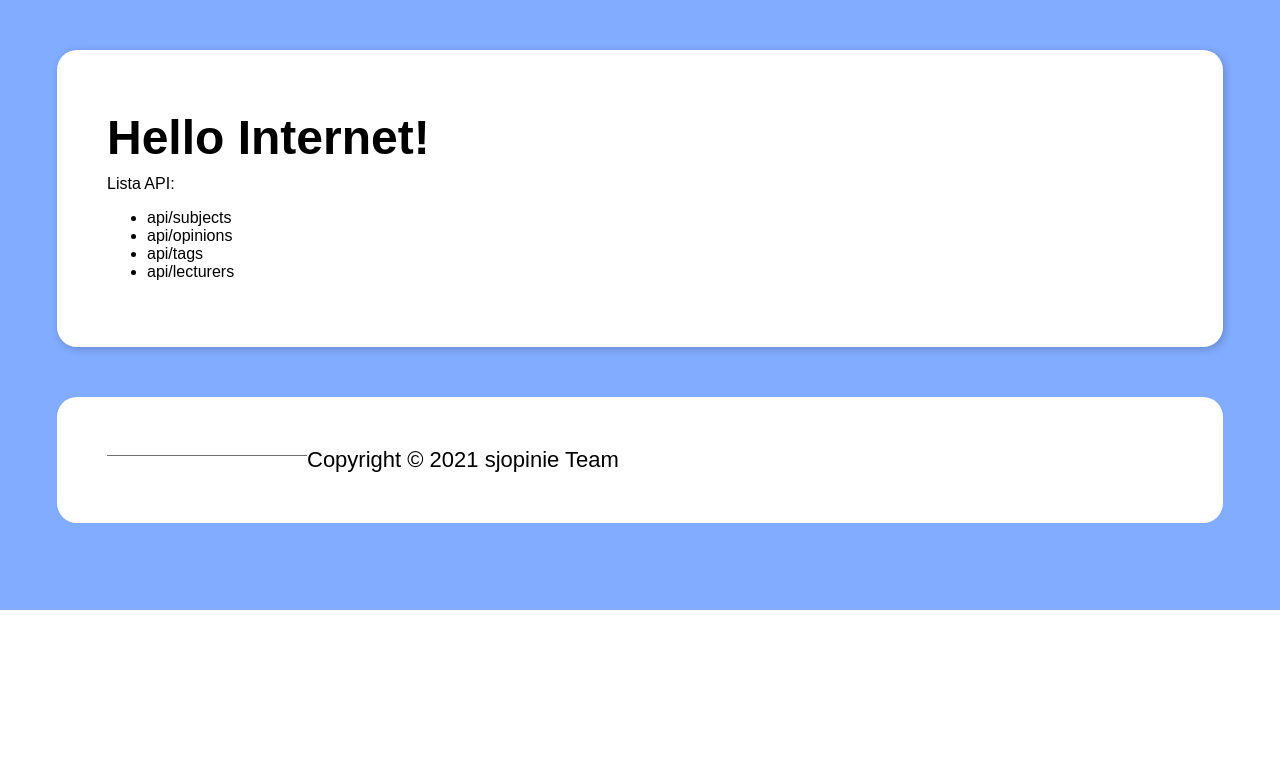
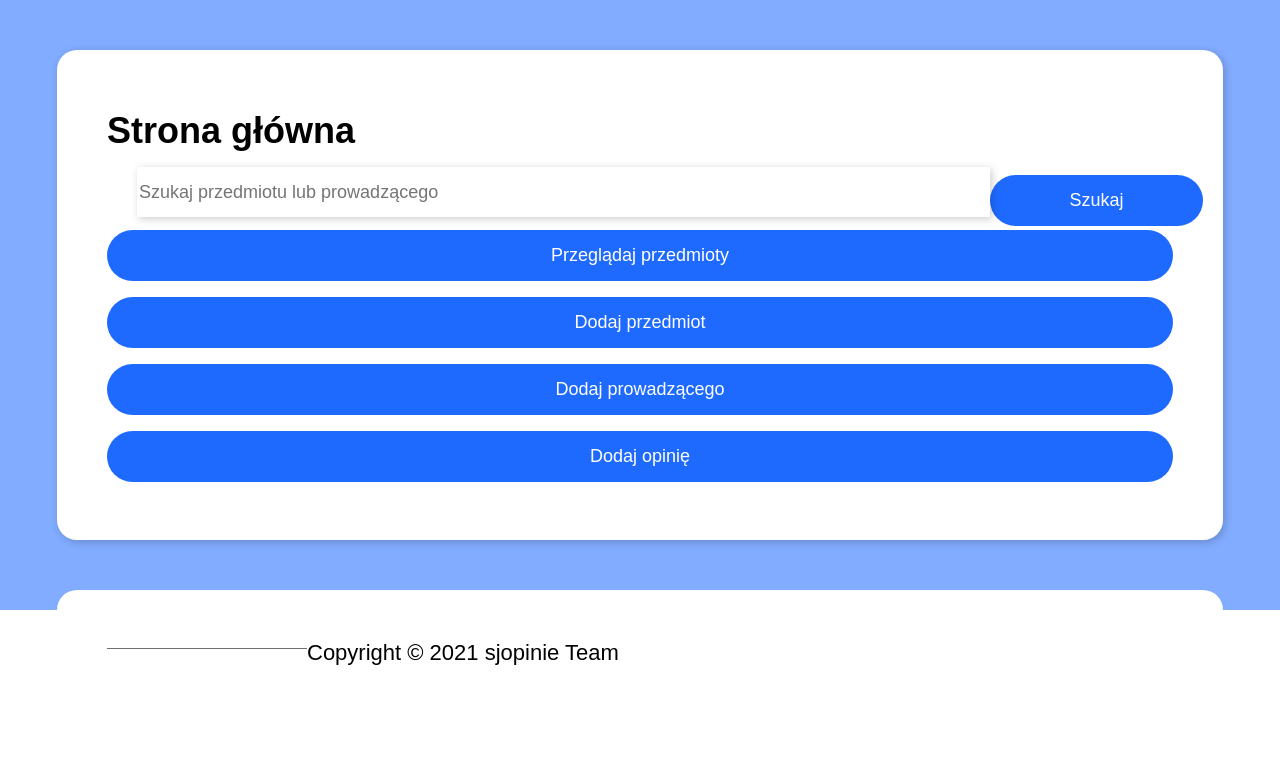
Before and after one commit to sjopinie/sjopinie, a Django app: template sjopinie/sjopinie_app/templates/sjopinie_app/home.html in a window 1280 px wide. Shown: the part 110-876 px from the top of the page. Before the commit the page ends 720 px from the top, so only its background shows below. Run offline with Django 3.2, Linux system fonts and the light colour scheme; the template is opened without the code that fills it, so the values that code supplies are empty; parts of the project's set-up code (start-up, migrations or seed data) failed here and were passed over.

Commit message:
Update remaining pages

```diff
--- a/sjopinie/sjopinie_app/static/js/list_elements.js
+++ b/sjopinie/sjopinie_app/static/js/list_elements.js
@@ -7,7 +7,6 @@ const gen_list_member = (subject) =>
       <td></td>
     </tr>`; //TODO proper click location
 
-const load_btn = document.querySelector("#load-list");
 const subject_list = new Vue({
   el: "#list-view",
   delimiters: ["{+", "+}"],
@@ -21,7 +20,7 @@ const load_list = function () {
   fetch("/api/subjects")
     .then((response) => response.json())
     .then((list) => {
-      subject_list.loaded_elements = list.length;
+      subject_list.loaded_elements = list.count;
       subject_list.list_body = "";
       list.results.forEach((element) => {
         console.log(element);
@@ -30,4 +29,4 @@ const load_list = function () {
     });
 };
 
-load_btn.addEventListener("click", load_list);
+load_list();
--- a/sjopinie/sjopinie_app/templates/sjopinie_app/base_create_form.html
+++ b/sjopinie/sjopinie_app/templates/sjopinie_app/base_create_form.html
@@ -1,5 +1,5 @@
-{% extends "sjopinie_app/layout.html" %} {% block title %} Home Page sjopinie
-{%endblock %} {% block content %}
+{% extends "sjopinie_app/layout.html" %} {% block title %} sjopinie {%endblock%}
+{% block content %}
 
 <form method="post">
   {% csrf_token %} {{ form.as_p }}
--- a/sjopinie/sjopinie_app/templates/sjopinie_app/home.html
+++ b/sjopinie/sjopinie_app/templates/sjopinie_app/home.html
@@ -1,12 +1,62 @@
-{% extends "sjopinie_app/layout.html" %} {% block title %} Home Page sjopinie
-{%endblock %} {% block content %}
-<h1>Hello Internet!</h1>
+{% extends "sjopinie_app/layout.html" %} {% block title %} Strona główna
+sjopinie {%endblock %} {% block content %}
+<h2>Strona główna</h2>
 
-Lista API:
-<ul>
-  <li><a href="/api/subjects">api/subjects</a></li>
-  <li><a href="/api/opinions">api/opinions</a></li>
-  <li><a href="/api/tags">api/tags</a></li>
-  <li><a href="/api/lecturers">api/lecturers</a></li>
-</ul>
+<div class="search-bar" style="width: 100%">
+  <p style="display: inline">
+    <input
+      id="search-text"
+      class="shadow"
+      type="search"
+      name="search-bar"
+      placeholder="Szukaj przedmiotu lub prowadzącego"
+      style="width: 80%"
+    />
+    <input
+      id="search-button"
+      type="submit"
+      name="search"
+      class="search-button"
+      value="Szukaj"
+      style="width: 20%"
+    />
+  </p>
+</div>
+<input id="list_subjects" type="submit" value="Przeglądaj przedmioty" />
+<input id="add_subject" type="submit" value="Dodaj przedmiot" />
+<input id="add_lect" type="submit" value="Dodaj prowadzącego" />
+<input id="add_opinion" type="submit" value="Dodaj opinię" />
+<script async>
+  document
+    .querySelector("#search-text")
+    .addEventListener("keyup", function (event) {
+      // Number 13 is the "Enter" key on the keyboard
+      if (event.keyCode === 13) {
+        // Cancel the default action, if needed
+        event.preventDefault();
+        // Trigger the button element with a click
+        document.getElementById("search-button").click();
+      }
+    });
+  document.querySelector("#search-button").onclick = function () {
+    let query = document.querySelector("#search-text").value;
+    if (query) {
+      location.href = "/search/" + query;
+    }
+  };
+
+  document.getElementById("list_subjects").onclick = function () {
+    location.href = "/list_subj";
+  };
+  document.getElementById("add_subject").onclick = function () {
+    location.href = "/new/subject";
+  };
+  document.getElementById("add_lect").onclick = function () {
+    location.href = "/new/lecturer";
+  };
+  document.getElementById("add_opinion").onclick = function () {
+    location.href = "/new/opinion";
+  };
+</script>
+
 {% endblock %}
--- a/sjopinie/sjopinie_app/templates/sjopinie_app/lecturer.html
+++ b/sjopinie/sjopinie_app/templates/sjopinie_app/lecturer.html
@@ -1,10 +1,10 @@
 {% extends "sjopinie_app/layout.html" %} {% block title %} Przedmiot
 {%endblock%} {% block content %} Id przedmoitu: {{id}}
 <br />
-<h1>Ogólne informacje</h1>
+<h2>Ogólne informacje</h2>
 Imie i nazwisko: {{full_name}}
 
-<h1>Opinie</h1>
+<h2>Opinie</h2>
 <table style="width: 100%">
   <thead>
     <th scope="col">Autor</th>
--- a/sjopinie/sjopinie_app/templates/sjopinie_app/list.html
+++ b/sjopinie/sjopinie_app/templates/sjopinie_app/list.html
@@ -2,9 +2,9 @@
 {%endblock %} {% block content %}
 <div id="middle-view-container">
   <div style="display: flex">
-    <h1>Aby wczytać listę przedmiotów wciśnij przycisk</h1>
-    <button id="load-list" style="margin: 20px">Wczytaj</button>
+    <h2>Lista przedmiotów</h2>
   </div>
+
   <a href="/new/subject">
     <input type="submit" value="Dodaj nowy przedmiot" />
   </a>
--- a/sjopinie/sjopinie_app/templates/sjopinie_app/opinion_create_form.html
+++ b/sjopinie/sjopinie_app/templates/sjopinie_app/opinion_create_form.html
@@ -1,6 +1,6 @@
 {% extends "sjopinie_app/layout.html" %} {% block title %} Home Page sjopinie
 {%endblock %} {% block content %}
-
+<h2>Dodaj opinię</h2>
 <a href="/new/lecturer">
   <input type="submit" value="Dodaj brakującego prowadzącego" />
 </a>
--- a/sjopinie/sjopinie_app/templates/sjopinie_app/search_results.html
+++ b/sjopinie/sjopinie_app/templates/sjopinie_app/search_results.html
@@ -2,9 +2,9 @@
 dla: {{query}} {%endblock%} {% block content %}
 <br />
 
-<h1>Wyniki wyszukiwania dla: {{query}}</h1>
+<h2>Wyniki wyszukiwania dla: {{query}}</h2>
 
-<h1>Przedmioty</h1>
+<h2>Przedmioty</h2>
 <table style="width: 60%">
   <thead>
     <th scope="col">Przedmiot</th>
@@ -22,7 +22,7 @@ dla: {{query}} {%endblock%} {% block content %}
   </tbody>
 </table>
 
-<h1>Prowadzący</h1>
+<h2>Prowadzący</h2>
 <table style="width: 60%">
   <thead>
     <th scope="col">Imię i nazwisko</th>
--- a/sjopinie/sjopinie_app/templates/sjopinie_app/subject.html
+++ b/sjopinie/sjopinie_app/templates/sjopinie_app/subject.html
@@ -1,7 +1,7 @@
 {% extends "sjopinie_app/layout.html" %} {% block title %} Przedmiot
 {%endblock%} {% block content %} Id przedmoitu: {{id}}
 <br />
-<h1>Ogólne informacje</h1>
+<h2>Ogólne informacje</h2>
 Nazwa: {{name}}
 <ul>
   {% for tag in tags %}
@@ -11,7 +11,7 @@ Nazwa: {{name}}
 <a href="/new/opinion">
   <input type="submit" value="Dodaj własną opninię" />
 </a>
-<h1>Opinie</h1>
+<h2>Opinie</h2>
 <table style="width: 100%">
   <thead>
     <th scope="col">Autor</th>
--- a/sjopinie/sjopinie_app/views.py
+++ b/sjopinie/sjopinie_app/views.py
@@ -17,7 +17,7 @@ from .serializers import LecturerSerializer, OpinionSerializer, SubjectSerialize
 from .models import Lecturer, Opinion, Subject, Tag
 
 
-# Create your views here.
+@login_required(login_url="/login")
 def home_page(request: HttpRequest):
     return render(request, "sjopinie_app/home.html")
 
```
